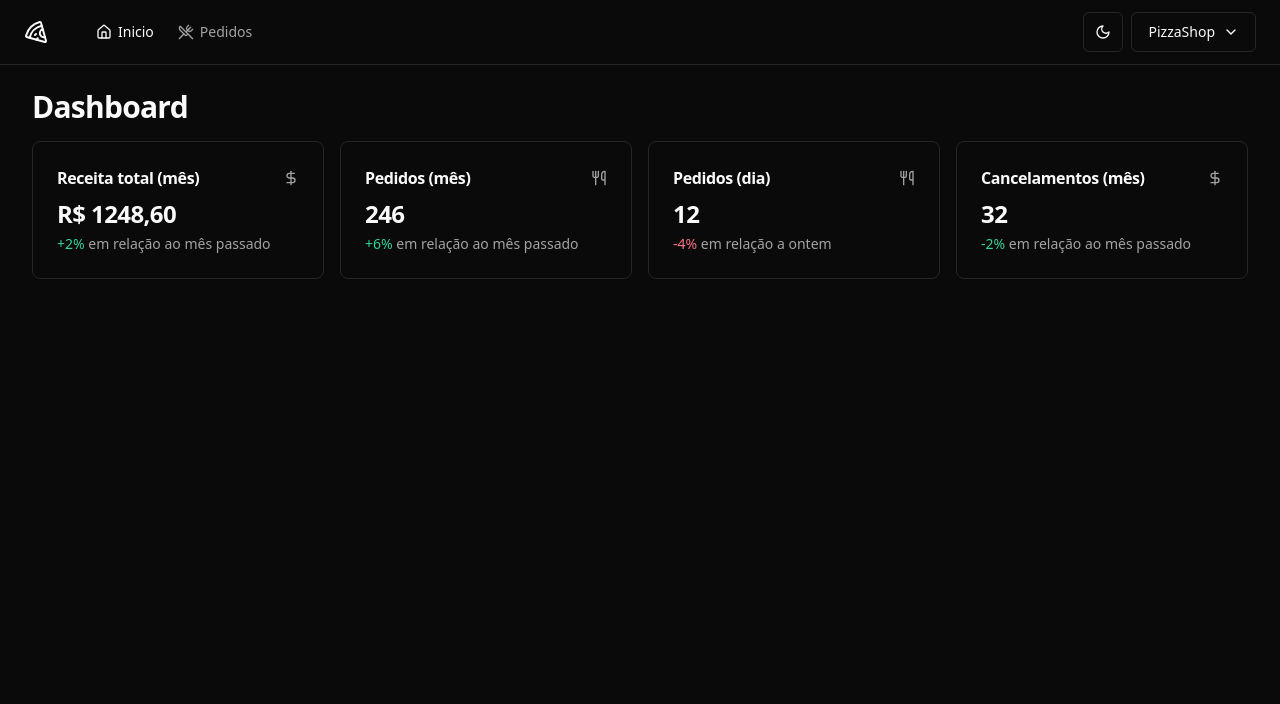
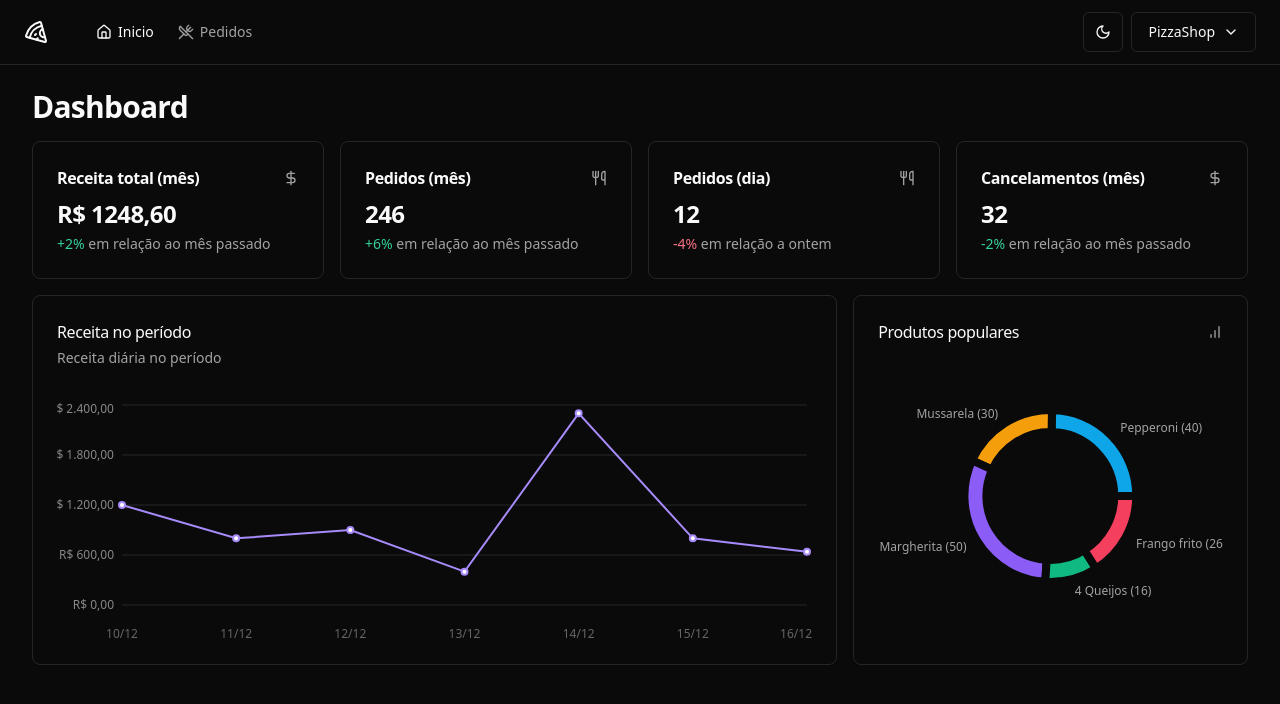
Before and after one commit to dmenezesgabriel/ts-react-ignite-pizza-shop-web, a React (Vite) app: page / in a window 1280 px wide. Shown: the top 704 px of the page. Built offline with nearby package versions, Linux system fonts and the light colour scheme.

Commit message:
feat: add dashboard charts

```diff
--- a/package.json
+++ b/package.json
@@ -25,6 +25,7 @@
     "react-helmet-async": "2.0.5",
     "react-hook-form": "7.54.2",
     "react-router": "7.1.0",
+    "recharts": "2.15.0",
     "sonner": "1.7.1",
     "tailwind-merge": "2.5.5",
     "tailwindcss-animate": "1.0.7",
--- a/src/pages/app/dashboard/dashboard.tsx
+++ b/src/pages/app/dashboard/dashboard.tsx
@@ -4,6 +4,8 @@
 import { MonthCanceledOrdersAmountCard } from "./month-canceled-orders-amount";
 import { MonthOrdersAmountCard } from "./month-orders-amount-card";
 import { MonthRevenueCard } from "./month-revenue-card";
+import { PopularProductsChart } from "./popular-products-chart";
+import { RevenueChart } from "./revenue-chart";
 
 export function Dashboard() {
   return (
@@ -18,6 +20,11 @@
           <DayOrdersAmountCard />
           <MonthCanceledOrdersAmountCard />
         </div>
+
+        <div className="grid grid-cols-9 gap-4">
+          <RevenueChart />
+          <PopularProductsChart />
+        </div>
       </div>
     </>
   );
--- /dev/null
+++ b/src/pages/app/dashboard/popular-products-chart.tsx
@@ -0,0 +1,98 @@
+import { BarChart } from "lucide-react";
+import { Cell, Pie, PieChart, ResponsiveContainer } from "recharts";
+import colors from "tailwindcss/colors";
+
+import {
+  Card,
+  CardContent,
+  CardHeader,
+  CardTitle,
+} from "../../../components/ui/card";
+
+const data = [
+  { product: "Pepperoni", amount: 40 },
+  { product: "Mussarela", amount: 30 },
+  { product: "Margherita", amount: 50 },
+  { product: "4 Queijos", amount: 16 },
+  { product: "Frango frito", amount: 26 },
+];
+
+const COLORS = [
+  colors.sky["500"],
+  colors.amber["500"],
+  colors.violet["500"],
+  colors.emerald["500"],
+  colors.rose["500"],
+];
+
+export function PopularProductsChart() {
+  return (
+    <Card className="col-span-3">
+      <CardHeader className="pb-8">
+        <div className="flex items-center justify-between">
+          <CardTitle className="text-base font-medium">
+            Produtos populares
+          </CardTitle>
+
+          <BarChart className="h-4 w-4 text-muted-foreground" />
+        </div>
+      </CardHeader>
+      <CardContent>
+        <ResponsiveContainer width="100%" height={240}>
+          <PieChart style={{ fontSize: 12 }}>
+            <Pie
+              data={data}
+              dataKey="amount"
+              nameKey="product"
+              cx="50%"
+              cy="50%"
+              outerRadius={86}
+              innerRadius={64}
+              strokeWidth={8}
+              labelLine={false}
+              label={({
+                cx,
+                cy,
+                midAngle,
+                innerRadius,
+                outerRadius,
+                value,
+                index,
+              }) => {
+                const RADIAN = Math.PI / 180;
+                const radius = 12 + innerRadius + (outerRadius - innerRadius);
+                const x = cx + radius * Math.cos(-midAngle * RADIAN);
+                const y = cy + radius * Math.sin(-midAngle * RADIAN);
+
+                return (
+                  <text
+                    x={x}
+                    y={y}
+                    className="fill-muted-foreground text-xs"
+                    textAnchor={x > cx ? "start" : "end"}
+                    dominantBaseline="central"
+                  >
+                    {data[index].product.length > 12
+                      ? data[index].product.substring(0, 12).concat("...")
+                      : data[index].product}{" "}
+                    ({value})
+                  </text>
+                );
+              }}
+            >
+              {data.map((_, index) => {
+                return (
+                  <Cell
+                    key={`cell-${index}`}
+                    fill={COLORS[index]}
+                    className="stroke-background hover:opacity-80"
+                  />
+                );
+              })}
+            </Pie>
+          </PieChart>
+        </ResponsiveContainer>
+      </CardContent>
+    </Card>
+  );
+}
--- /dev/null
+++ b/src/pages/app/dashboard/revenue-chart.tsx
@@ -0,0 +1,67 @@
+import {
+  CartesianGrid,
+  Line,
+  LineChart,
+  ResponsiveContainer,
+  XAxis,
+  YAxis,
+} from "recharts";
+import colors from "tailwindcss/colors";
+
+import {
+  Card,
+  CardContent,
+  CardDescription,
+  CardHeader,
+  CardTitle,
+} from "../../../components/ui/card";
+
+const data = [
+  { date: "10/12", revenue: 1200 },
+  { date: "11/12", revenue: 800 },
+  { date: "12/12", revenue: 900 },
+  { date: "13/12", revenue: 400 },
+  { date: "14/12", revenue: 2300 },
+  { date: "15/12", revenue: 800 },
+  { date: "16/12", revenue: 640 },
+];
+
+export function RevenueChart() {
+  return (
+    <Card className="col-span-6">
+      <CardHeader className="flex-row items-center justify-between pb-8">
+        <div className="space-y-1">
+          <CardTitle className="text-base font-medium">
+            Receita no período
+          </CardTitle>
+          <CardDescription>Receita diária no período</CardDescription>
+        </div>
+      </CardHeader>
+      <CardContent>
+        <ResponsiveContainer width="100%" height={240}>
+          <LineChart data={data} style={{ fontSize: 12 }}>
+            <XAxis dataKey="date" tickLine={false} axisLine={false} dy={16} />
+            <YAxis
+              stroke="#888"
+              axisLine={false}
+              tickLine={false}
+              tickFormatter={(value: number) =>
+                value.toLocaleString("pt-BR", {
+                  style: "currency",
+                  currency: "BRL",
+                })
+              }
+            />
+            <CartesianGrid vertical={false} className="stroke-muted" />
+            <Line
+              type="linear"
+              strokeWidth={2}
+              dataKey="revenue"
+              stroke={colors.violet["400"]}
+            />
+          </LineChart>
+        </ResponsiveContainer>
+      </CardContent>
+    </Card>
+  );
+}
```
Also changed, not shown: 1 other file (tests, documents, lock files or other folders).
